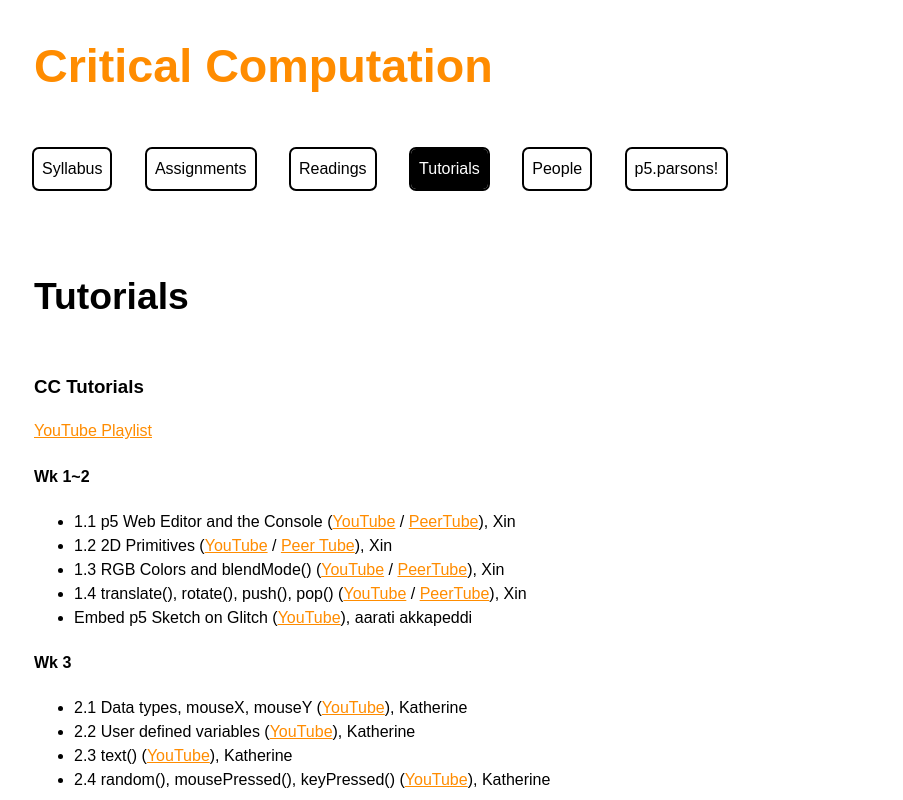
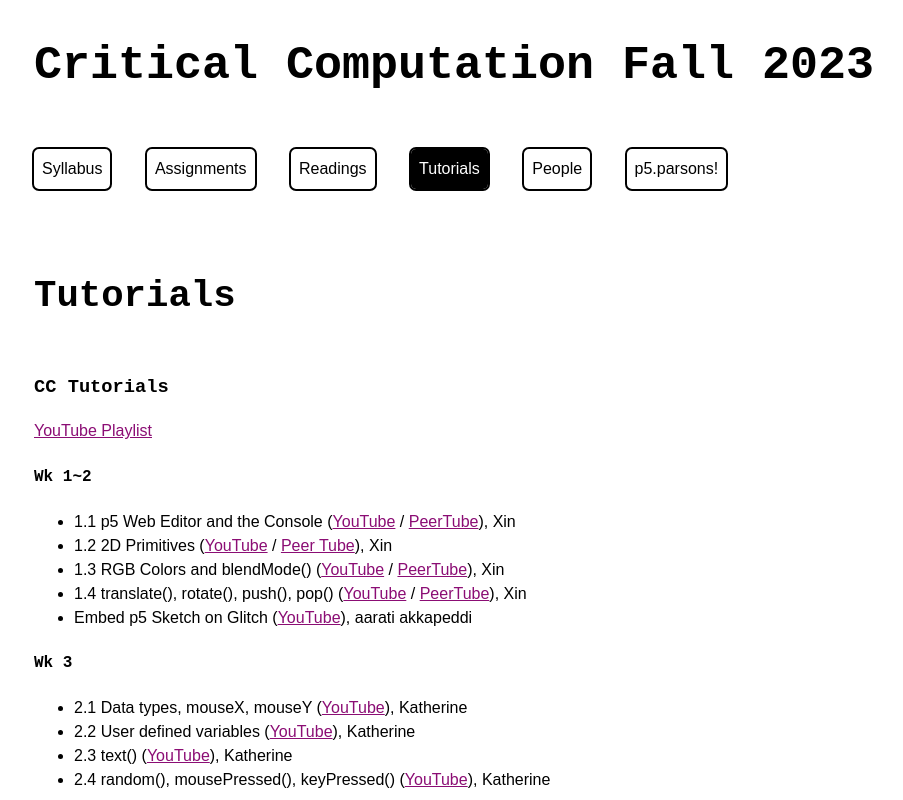
Before and after one commit to parsonsdt/critical-computation-2023, a plain HTML site: page tutorials.html in a window 1280 px wide. Shown: the top 800 px of the page, without its empty margins (30-933 px from the left). Drawn offline with Linux system fonts and the light colour scheme; a script that the page names is missing; a web font is replaced by a local one.

Commit message:
first commit

```diff
--- a/style.css
+++ b/style.css
@@ -19,7 +19,7 @@
 
 /* Import fonts */
 
-@font-face {
+/* @font-face {
   font-family: Open-Dyslexic-Bold;
   src: url("https://cdn.glitch.global/df93a140-5a49-4828-bbb2-731ee29b5e22/OpenDyslexic-Bold.otf")
     format("opentype");
@@ -27,6 +27,12 @@
 @font-face {
   font-family: Open-Dyslexic-Regular;
   src: url("https://cdn.glitch.global/df93a140-5a49-4828-bbb2-731ee29b5e22/OpenDyslexic-Regular.otf")
+    format("opentype");
+} */
+
+@font-face{
+  font-family: 'Roboto Mono', monospace;
+  src: url('https://fonts.googleapis.com/css2?family=Roboto+Mono:wght@300&display=swap')
     format("opentype");
 }
 
@@ -49,7 +55,7 @@ body {
 }
 
 a {
-  color: darkorange;
+  color: rgb(139, 13, 116);
 }
 
 a:hover{
@@ -58,7 +64,7 @@ a:hover{
 
 header a, header a:hover {
   text-decoration: none;
-  color: darkorange;
+  color: rgb(0, 0, 0);
 }
 
 nav {
@@ -138,7 +144,8 @@ img {
 
 h1 {
   font-size: 35pt;
-  font-family: Open-Dyslexic-Bold, sans-serif;
+  font-family: 'Roboto Mono', monospace;
+  /* font-family: Open-Dyslexic-Bold, sans-serif; */
 }
 
 h2 {
@@ -148,12 +155,14 @@ h2 {
 h2,
 h3 {
   margin-top: 3rem;
-  font-family: Open-Dyslexic-Bold, sans-serif;
+  font-family: 'Roboto Mono', monospace;
+  /* font-family: Open-Dyslexic-Bold, sans-serif; */
 }
 
 h4,
 h5 {
-  font-family: Open-Dyslexic-Regular, sans-serif;
+  font-family: 'Roboto Mono', monospace;
+  /* font-family: Open-Dyslexic-Regular, sans-serif; */
 }
 
 #block {
--- a/tutorials.html
+++ b/tutorials.html
@@ -3,7 +3,7 @@
   <head>
     <meta charset="utf-8" />
     <meta name="viewport" content="width=device-width, initial-scale=1" />
-    <title>Critical Computation 2022 – Tutorials</title>
+    <title>Critical Computation 2023 – Tutorials</title>
     <link rel="stylesheet" href="style.css" />
     <script src="/script.js" defer></script>
   </head>
@@ -11,7 +11,7 @@
 
   <header>
     <h1>
-      <a href="index.html">Critical Computation</a>
+      <a href="index.html">Critical Computation Fall 2023</a>
     </h1>
   </header>
   <nav>
@@ -33,7 +33,7 @@
         <a href="tutorials.html">Tutorials</a>
       </li>
       <li>
-        <a href="people-temp.html">People</a>
+        <a href="people.html">People</a>
       </li>
       <li>
         <a href="https://www.instagram.com/p5.parsons/">p5.parsons!</a>
```
Also changed, not shown: assignment-1.html (+5 -5 lines), index.html (+15 -9 lines), people.html (+4 -4 lines), readings.html (+3 -3 lines), 1 other file.
